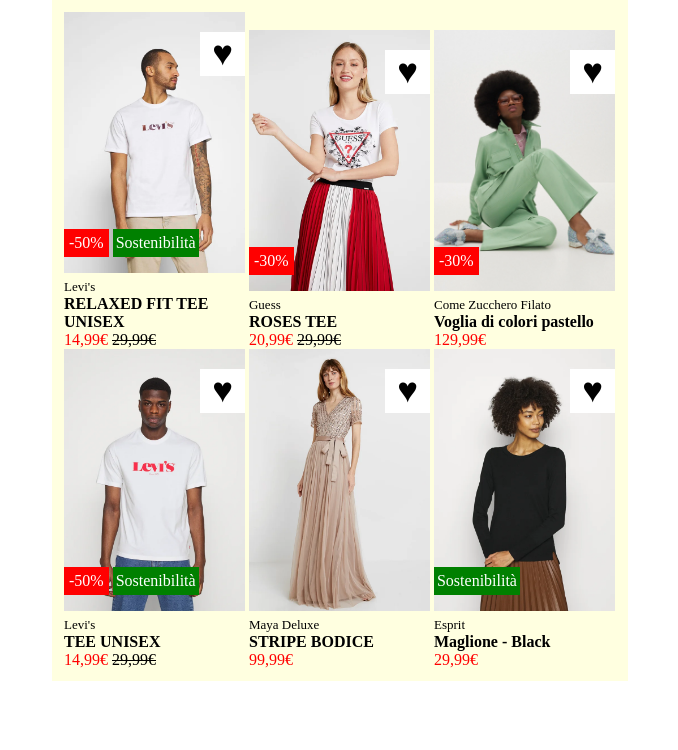
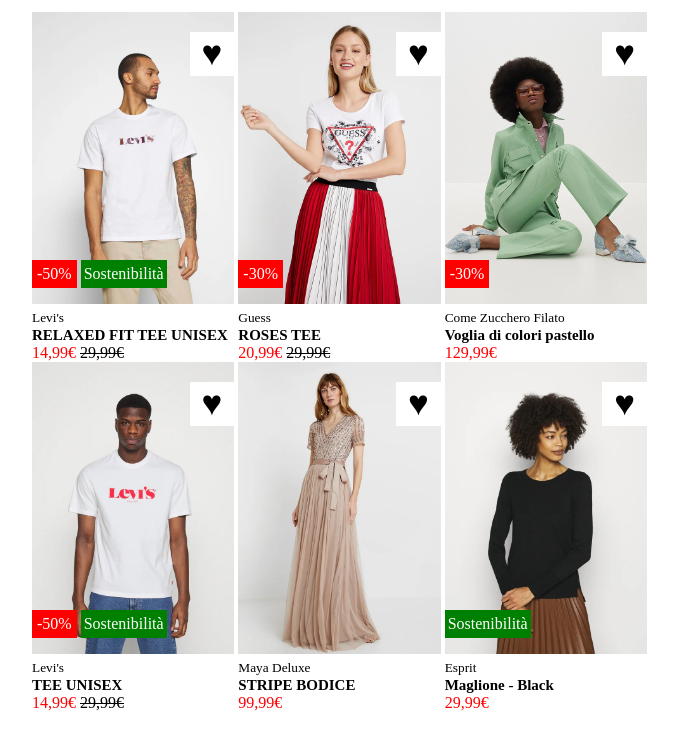
Before and after one commit to Shikanto/htmlcss-shop, a plain HTML site: page index.html in a window 1280 px wide. Shown: the whole page, without its empty margins (300-978 px from the left). Drawn offline with Linux system fonts and the light colour scheme.

```diff
--- a/shop.css
+++ b/shop.css
@@ -5,10 +5,9 @@
 }
 
 .container{
-    width: 45%;
+    width: 50%;
     margin: 0 auto;
     padding: 12px;
-    background-color: lightyellow;
 }
 
 
@@ -80,18 +79,11 @@
 }
 
 .container-info-product span:first-child{
-    font-size: small;
+    font-size: smaller;
 
 }
 
 .container-info-product span:nth-child(3){
-    font-size:medium;
+    font-size:15px;
     font-weight: bolder;
 }
- /* HO PROVATO A FARLO RESPONSIVE
-
- .container-info-product h3{
-    font-size: 2vmin;
-    font-size: 1vmax;
-}
-     */
```
Also changed, not shown: index.html (+13 -5 lines).
